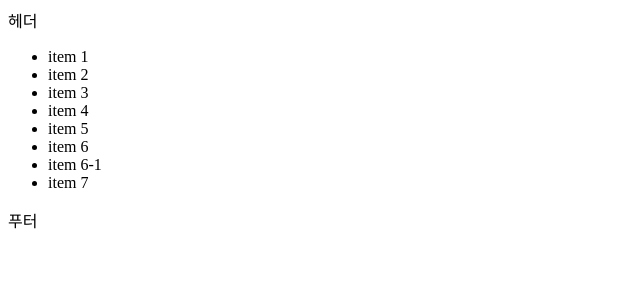
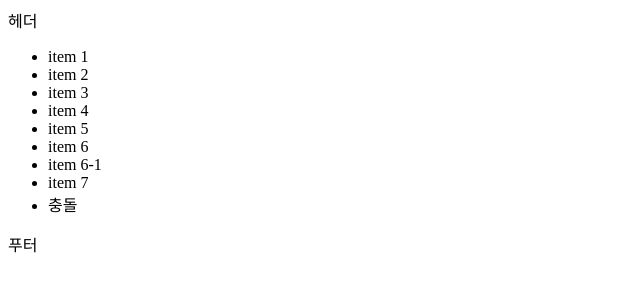
Before and after one commit to TClancyR6/training_01, a plain HTML site: page index.html in a window 1280 px wide. Shown: the whole page, without its empty margins (0-640 px from the left). Drawn offline with Linux system fonts and the light colour scheme.

Commit message:
commit07

```diff
--- a/index.html
+++ b/index.html
@@ -16,6 +16,7 @@
 			<li class="items">item 6</li>
 			<li class="items">item 6-1</li>
 			<li class="items">item 7</li>
+			<li class="items">충돌</li>
 		</ul>
 	</div>
 	<footer>푸터</footer>
```
